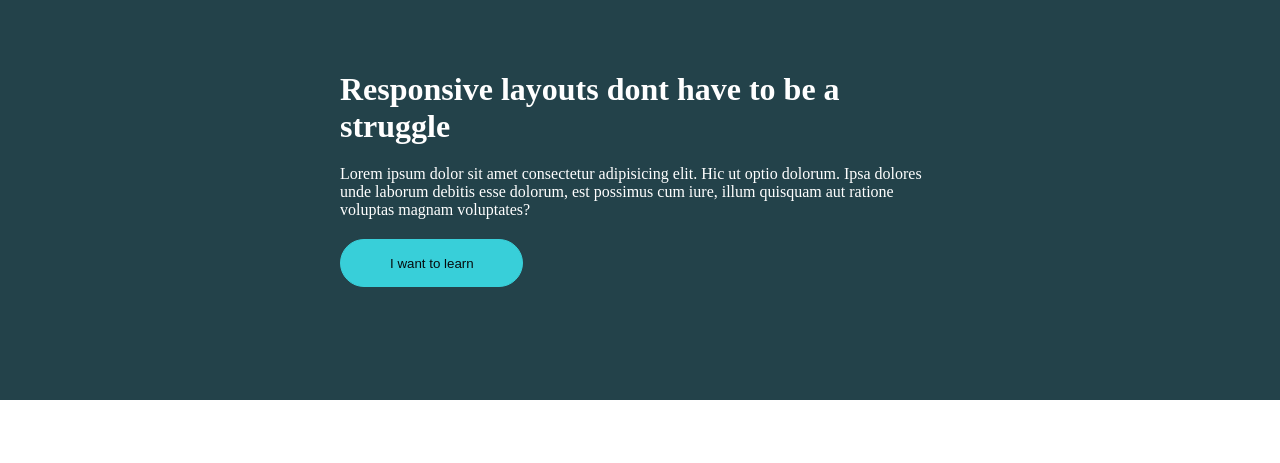
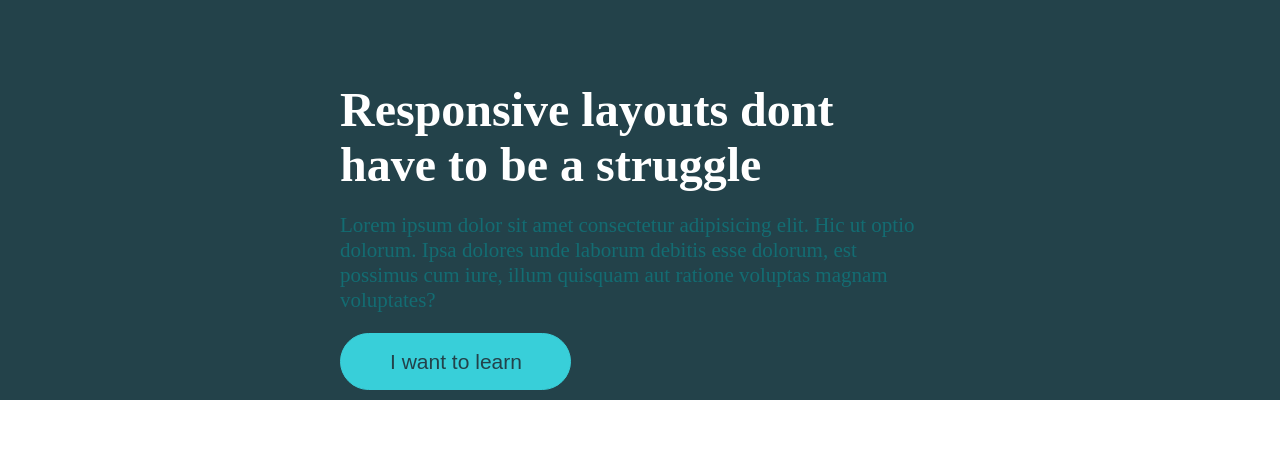
Before and after one commit to sardornext/responsive-css, a plain HTML site: page Challenge 3/index.html in a window 1280 px wide. Drawn offline with Linux system fonts and the light colour scheme.

Commit message:
challenge 3

```diff
--- a/Challenge 3/style.css
+++ b/Challenge 3/style.css
@@ -19,12 +19,22 @@ body{
 
 button {
   background-color: #38CFD9;
-  color: #060c0e;
+  color: #23424A;
   border: 1px solid #38CFD9;
   border-radius: 100px;
   padding: 16px 48px 15px 49px;
+  font-size: 21px;
 }
 
 h1 , p , button {
   margin-bottom: 20px;
 }
+
+h1 {
+  font-size: 48px;
+}
+
+p {
+  font-size: 21px;
+  color: #136C72;
+}
```
